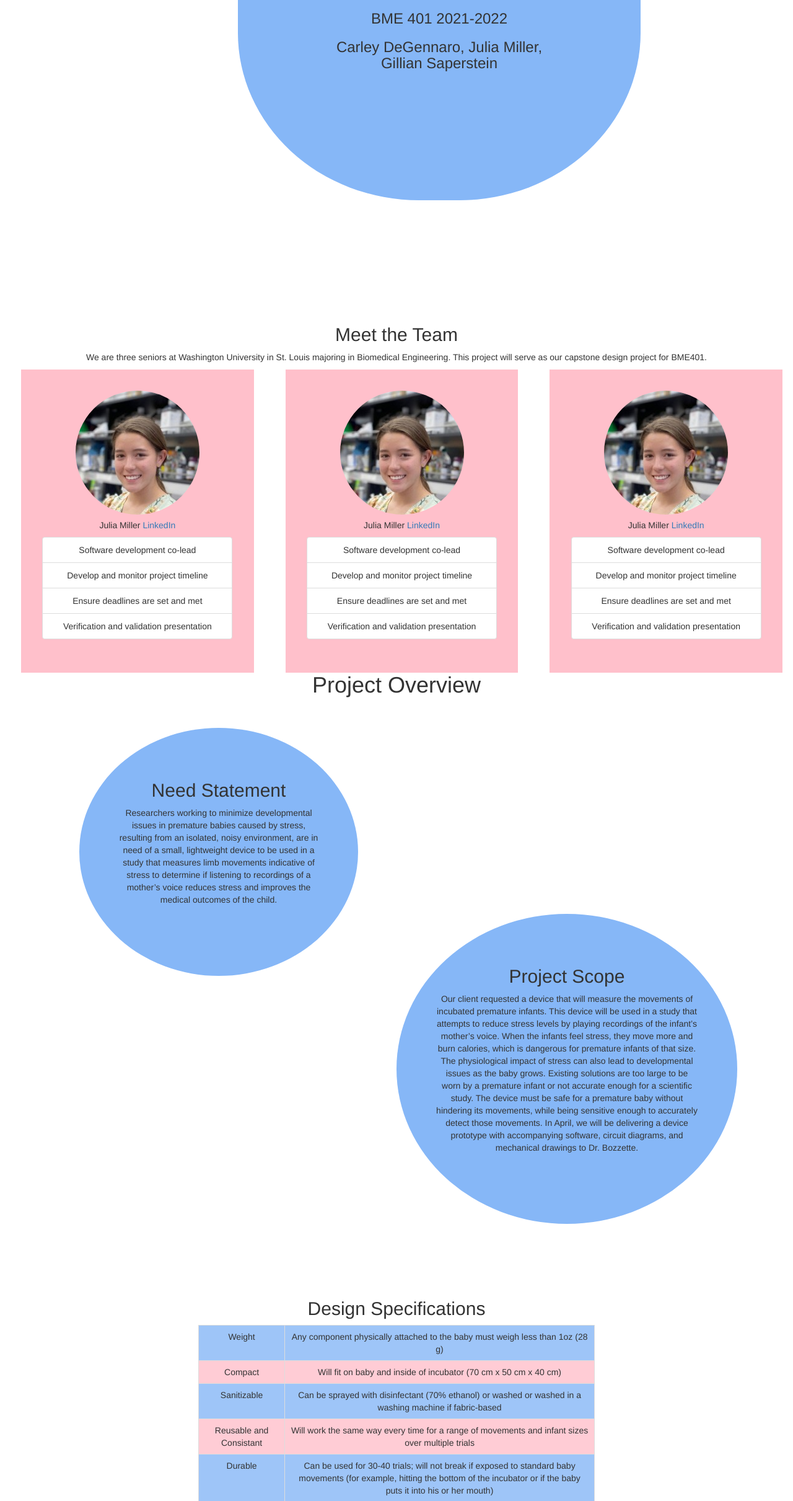
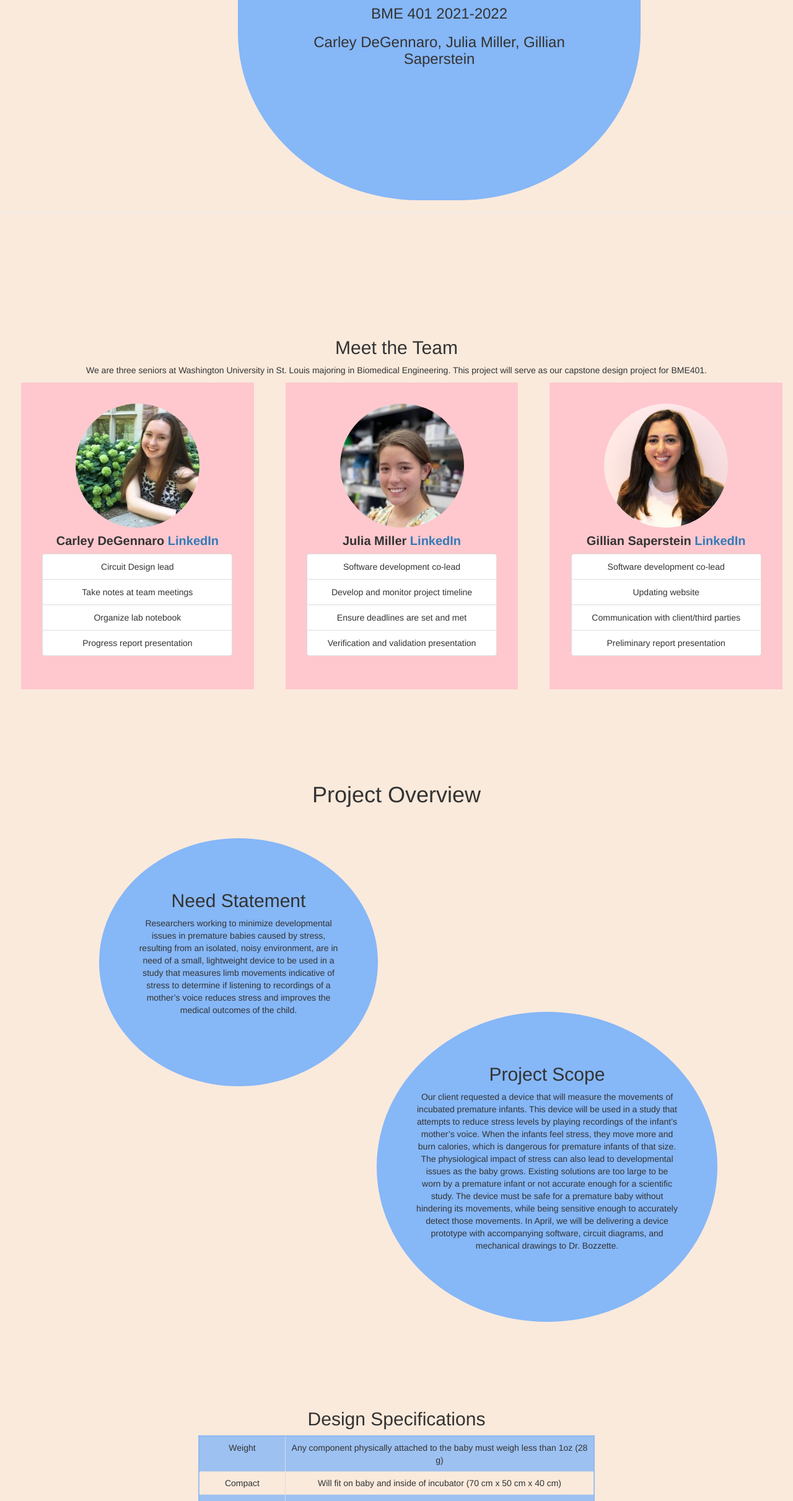
Before and after one commit to gilliansaperstein/senior-design-group9, a plain HTML site: page index.html in a window 1280 px wide. Shown: the part 379-2800 px from the top of the page at 62% size. Drawn offline with nearby package versions, Linux system fonts and the light colour scheme.

Commit message:
all updates from this semester up

```diff
--- a/index.html
+++ b/index.html
@@ -8,7 +8,7 @@
     <title>Group 9 Senior Design</title>
 </head>
 <body>
-    <nav class="navbar navbar-light" style="background-color:  pink;">
+    <nav class="navbar navbar-light">
         <div class="container-fluid">
           <div class="navbar-header">
             <a class="navbar-brand" href="#">Group 9</a>
@@ -31,6 +31,8 @@
         <h3>Carley DeGennaro, Julia Miller, Gillian Saperstein</h3>
       </div>
 
+      <hr>
+
       <!-- MEET THE TEAM -->
       <div id="team">
           <h2>Meet the Team</h2>
@@ -38,14 +40,14 @@
               This project will serve as our capstone design project for BME401.</p>
         <div class="col-sm-4">
             <div class="card">
-                <img clss="card-img-top" src="julia.jpeg">
+                <img clss="card-img-top" src="Carley.jpeg">
                 <div class="card-body">
-                    <h5 class="card-title">Julia Miller <a href="https://www.linkedin.com/in/julia-r-miller/" class="card-link">LinkedIn</a></h5>
+                    <h5 class="card-title">Carley DeGennaro <a href="https://www.linkedin.com/in/carley-degennaro-a7275a1ab/" class="card-link">LinkedIn</a></h5>
                     <ul class="list-group list-group-flush">
-                        <li class="list-group-item">Software development co-lead</li>
-                        <li class="list-group-item">Develop and monitor project timeline</li>
-                        <li class="list-group-item">Ensure deadlines are set and met</li>
-                        <li class="list-group-item">Verification and validation presentation</li>
+                        <li class="list-group-item">Circuit Design lead</li>
+                        <li class="list-group-item">Take notes at team meetings</li>
+                        <li class="list-group-item">Organize lab notebook</li>
+                        <li class="list-group-item">Progress report presentation</li>
                     </ul>
                 </div>
             </div>
@@ -54,7 +56,7 @@
             <div class="card">
                 <img clss="card-img-top" src="julia.jpeg">
                 <div class="card-body">
-                    <h5 class="card-title">Julia Miller <a href="#" class="card-link">LinkedIn</a></h5>
+                    <h5 class="card-title">Julia Miller <a href="https://www.linkedin.com/in/julia-r-miller" class="card-link">LinkedIn</a></h5>
                     <ul class="list-group list-group-flush">
                         <li class="list-group-item">Software development co-lead</li>
                         <li class="list-group-item">Develop and monitor project timeline</li>
@@ -65,19 +67,21 @@
             </div>
         </div><div class="col-sm-4">
             <div class="card">
-                <img clss="card-img-top" src="julia.jpeg">
+                <img clss="card-img-top" src="gillian.jpeg">
                 <div class="card-body">
-                   <h5 class="card-title">Julia Miller <a href="#" class="card-link">LinkedIn</a></h5>
+                   <h5 class="card-title">Gillian Saperstein <a href="https://www.linkedin.com/in/gillian-saperstein-080ba0186" class="card-link">LinkedIn</a></h5>
                     <ul class="list-group list-group-flush">
                         <li class="list-group-item">Software development co-lead</li>
-                        <li class="list-group-item">Develop and monitor project timeline</li>
-                        <li class="list-group-item">Ensure deadlines are set and met</li>
-                        <li class="list-group-item">Verification and validation presentation</li>
+                        <li class="list-group-item">Updating website</li>
+                        <li class="list-group-item">Communication with client/third parties</li>
+                        <li class="list-group-item">Preliminary report presentation</li>
                     </ul>
                 </div>
             </div>
         </div>
     </div>
+
+    <hr>
 
     <!-- PROJECT OVERVIEW -->
     <div id="project-overview">
@@ -93,7 +97,7 @@
         </div>
         <div>
             <h2>Design Specifications</h2>
-            <table class="table table-bordered table-hover">
+            <table class="table table-bordered">
                 <tbody>
                   <tr>
                     <td>Weight</td>
@@ -185,6 +189,8 @@
 
     </div>
 
+    <hr>
+
     <!-- WEEKLY REPORTS -->
     <div id="weekly-reports" class="container">
         <h2>Weekly Reports</h2>
@@ -248,6 +254,8 @@
         </table>
       </div>
 
+      <hr>
+
     <div id="more">
         <h2>Preliminary Presentation</h2>
         <iframe src="https://docs.google.com/presentation/d/e/2PACX-1vTykMyVd1iFVPn9aLqlOlYCnXZghjb4ABVs69H-DEpcfHPvvuAytoxjx2_b513MQC3cY6GGYFglIF0w/embed?start=false&loop=false&delayms=3000" frameborder="0" width="960" height="569" allowfullscreen="true" mozallowfullscreen="true" webkitallowfullscreen="true"></iframe>
--- a/style.css
+++ b/style.css
@@ -1,13 +1,27 @@
+* {
+    /* border: 2px solid red; */
+}
+body {
+    background-color: rgb(250, 234, 220);
+}
+nav {
+    background-color: rgb(255, 192, 203, 0.8);
+    position: fixed;
+}
 #Home {
     text-align: center;
     background-color: rgb(134, 183, 247);
-    padding: 10%;
+    padding: 7%;
     margin-top: 50px;
     border-radius: 45%;
     width: 650px;
     height: 600px;
     position: relative;
     left: 30%;
+}
+
+#Home h1 {
+    font-size: 5rem;
 }
 
 #team {
@@ -23,9 +37,14 @@
     /* border: 2px dotted black; */
     padding: 20%;
     width: 220%;
-    background-color: pink;
+    background-color: rgb(255, 192, 203, 0.8);
     margin-left: -55%;
     /* border-radius: 35%; */
+}
+
+.card-title {
+    font-size: 2rem;
+    font-weight: bold;
 }
 
 #team img {
@@ -33,6 +52,9 @@
 }
 
 #project-overview {
+    /* margin-top: 200px; */
+    position: relative;
+    top: 150px;
     width: 50%;
     text-align: center;
     position: relative;
@@ -52,23 +74,47 @@
     width: 450px;
     height: 400px;
     margin-top: 50px;
-    left: -30%;
+    left: -25%;
 }
 
 #project-scope {
-    top: -100px;
+    top: -120px;
     width: 550px;
     height: 500px;
-    left: 50%;
+    left: 45%;
 }
 
-tr:nth-child(even) {
+#weekly-reports {
+    position: relative;
+    top: 200px;
+}
+
+#project-overview table {
+    border: 2px solid rgb(134, 183, 247, 0.8);
+}
+
+#project-overview tr:nth-child(odd) {
+    background-color: rgb(134, 183, 247, 0.8);
+}
+
+#project-overview tr:hover {
     background-color: rgb(255, 192, 203, 0.8);
 }
-tr:nth-child(odd) {
+
+#weekly-reports table {
+    border: 2px solid rgb(255, 192, 203, 0.8);
+}
+
+#weekly-reports tr:nth-child(even) {
+    background-color: rgb(255, 192, 203, 0.8);
+}
+
+#weekly-reports tr:hover {
     background-color: rgb(134, 183, 247, 0.8);
-  }
+}
 
 #more {
     text-align: center;
+    position: relative;
+    top: 200px;
 }
```
Also changed, not shown: Carley.jpeg (added), gillian.jpeg (added).
